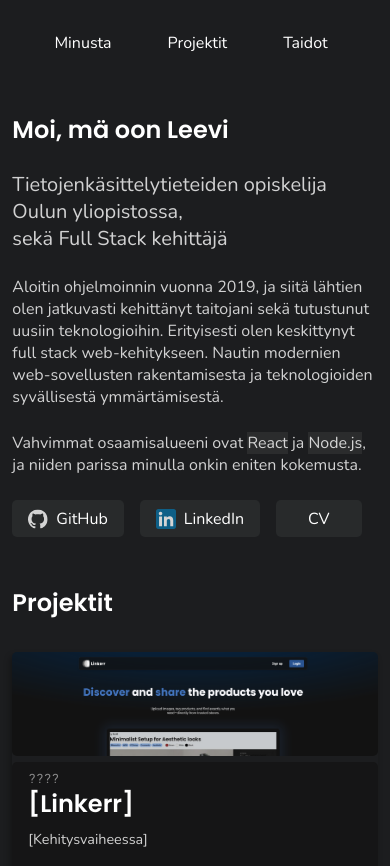
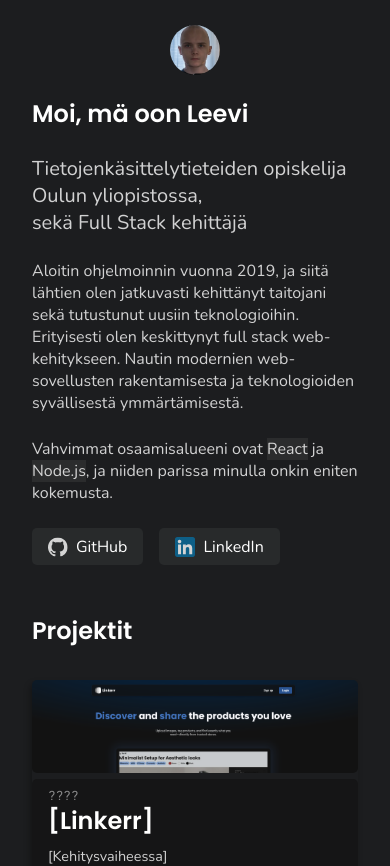
Before and after one commit to leeviko/leevi.dev, a Next.js app: page / in a window 390 px wide. Shown: the top 866 px of the page. Built offline with nearby package versions, Linux system fonts and the light colour scheme.

Commit message:
Responsiveness

```diff
--- a/components/About.tsx
+++ b/components/About.tsx
@@ -1,6 +1,5 @@
 import styles from '@/styles/About.module.css';
 import Image from 'next/image';
-import Link from 'next/link';
 
 const About = () => {
   return (
@@ -50,14 +49,6 @@ const About = () => {
           />
           <span>LinkedIn</span>
         </a>
-        <Link
-          className={`btn ${styles.cv}`}
-          href="/files/CV.pdf"
-          target="_blank"
-          download
-        >
-          <span>CV</span>
-        </Link>
       </div>
     </section>
   );
--- a/styles/About.module.css
+++ b/styles/About.module.css
@@ -37,3 +37,9 @@
 .text > span {
   background-color: rgba(58, 60, 61, 0.5);
 }
+
+@media screen and (max-width: 500px) {
+  .container {
+    margin-top: 6rem;
+  }
+}
--- a/styles/Avatar.module.css
+++ b/styles/Avatar.module.css
@@ -46,12 +46,15 @@
 
 @media screen and (max-width: 850px) {
   .avatar {
-    margin-left: 1rem;
+    left: 4rem;
   }
 }
 
-@media screen and (max-width: 475px) {
+@media screen and (max-width: 550px) {
   .avatar {
-    display: none;
+    margin: 0;
+    left: 50%;
+    top: 50%;
+    transform: translate(-50%, 50%);
   }
 }
--- a/styles/Nav.module.css
+++ b/styles/Nav.module.css
@@ -37,8 +37,18 @@
   background-color: var(--accent);
 }
 
-@media screen and (max-width: 800px) {
+@media screen and (max-width: 850px) {
   .nav {
     width: 100%;
   }
 }
+
+@media screen and (max-width: 550px) {
+  .nav {
+    position: relative;
+    padding: 0;
+  }
+  .navContainer {
+    display: none;
+  }
+}
--- a/styles/globals.css
+++ b/styles/globals.css
@@ -93,6 +93,6 @@ a {
 
 @media screen and (max-width: 850px) {
   section {
-    margin: 0 1rem;
+    margin: 0 2rem;
   }
 }
```
Also changed, not shown: 1 other file (tests, documents, lock files or other folders).
